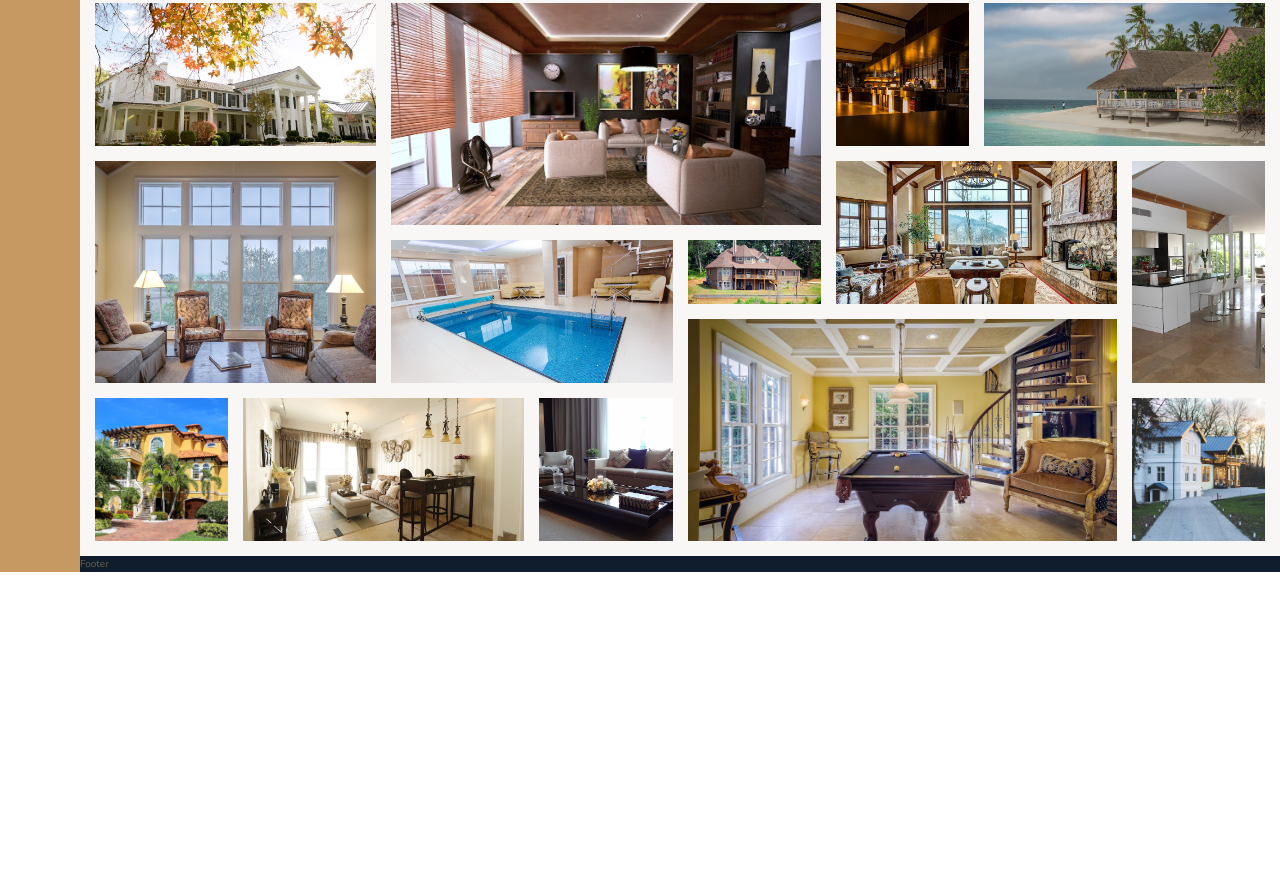
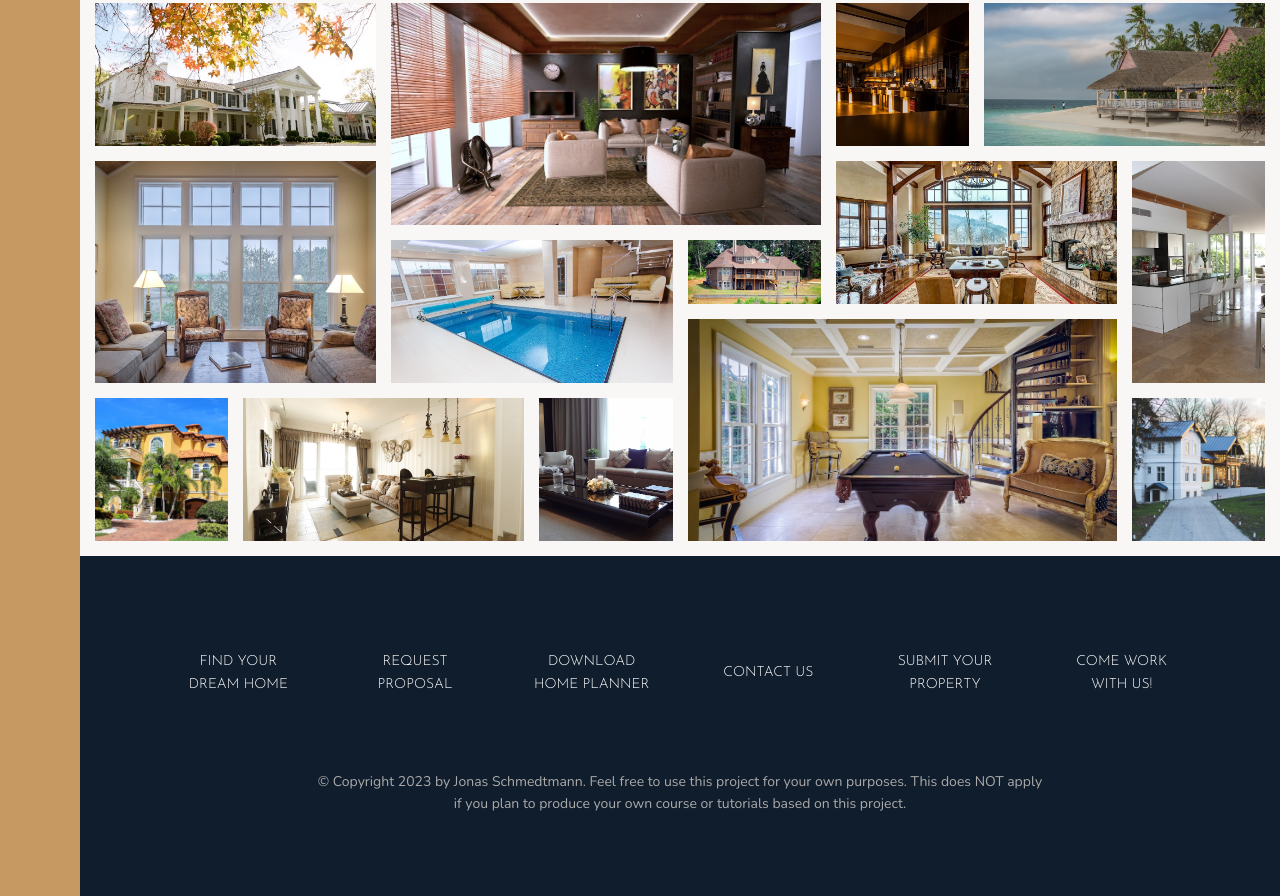
Before and after one commit to jchernandez87/nexter, a website: page index.html in a window 1280 px wide. Shown: the part 3084-3980 px from the top of the page. Before the commit the page ends 3656 px from the top, so only its background shows below. Drawn offline with nearby package versions, Linux system fonts and the light colour scheme.

Commit message:
Add footer styles

```diff
--- a/index.html
+++ b/index.html
@@ -355,6 +355,20 @@
             </figure>
         </section>
 
-        <footer class="footer">Footer</footer>
+        <footer class="footer">
+            <ul class="nav">
+                <li class="nav__items"><a href="#" class="nav__link">Find your dream home</a></li>
+                <li class="nav__items"><a href="#" class="nav__link">Request proposal</a></li>
+                <li class="nav__items"><a href="#" class="nav__link">Download home planner</a></li>
+                <li class="nav__items"><a href="#" class="nav__link">Contact us</a></li>
+                <li class="nav__items"><a href="#" class="nav__link">Submit your property</a></li>
+                <li class="nav__items"><a href="#" class="nav__link">Come work with us!</a></li>
+            </ul>
+            <p class="copyright">
+                &copy; Copyright 2023 by Jonas Schmedtmann. Feel free to use this project for your own
+                purposes. This does NOT apply if you plan to produce your own course or tutorials based on
+                this project.
+            </p>
+        </footer>
     </body>
 </html>
--- a/sass/_footer.scss
+++ b/sass/_footer.scss
@@ -1,4 +1,42 @@
 .footer {
     background-color: $color-secondary;
     grid-column: full-start / full-end;
+    padding: 8rem;
 }
+
+.nav {
+    list-style: none;
+    display: grid;
+    grid-template-columns: repeat(auto-fit, minmax(15rem, 1fr));
+    gap: 2rem;
+    align-items: center;
+
+    &__link:link,
+    &__link:visited {
+        font-size: 1.4rem;
+        color: #fff;
+        text-decoration: none;
+        font-family: $font-display;
+        text-transform: uppercase;
+        text-align: center;
+        padding: 1.5rem;
+        display: block;
+        transition: all 0.2s;
+    }
+
+    &__link:hover,
+    &__link:active {
+        background-color: rgba(#fff, 0.05);
+        transform: translateY(-3px);
+    }
+}
+
+.copyright {
+    font-size: 1.4rem;
+    color: $color-grey-light-2;
+    margin-top: 6rem;
+    text-align: center;
+    margin-right: auto;
+    margin-left: auto;
+    width: 70%;
+}
```
Also changed, not shown: css/style.css.
